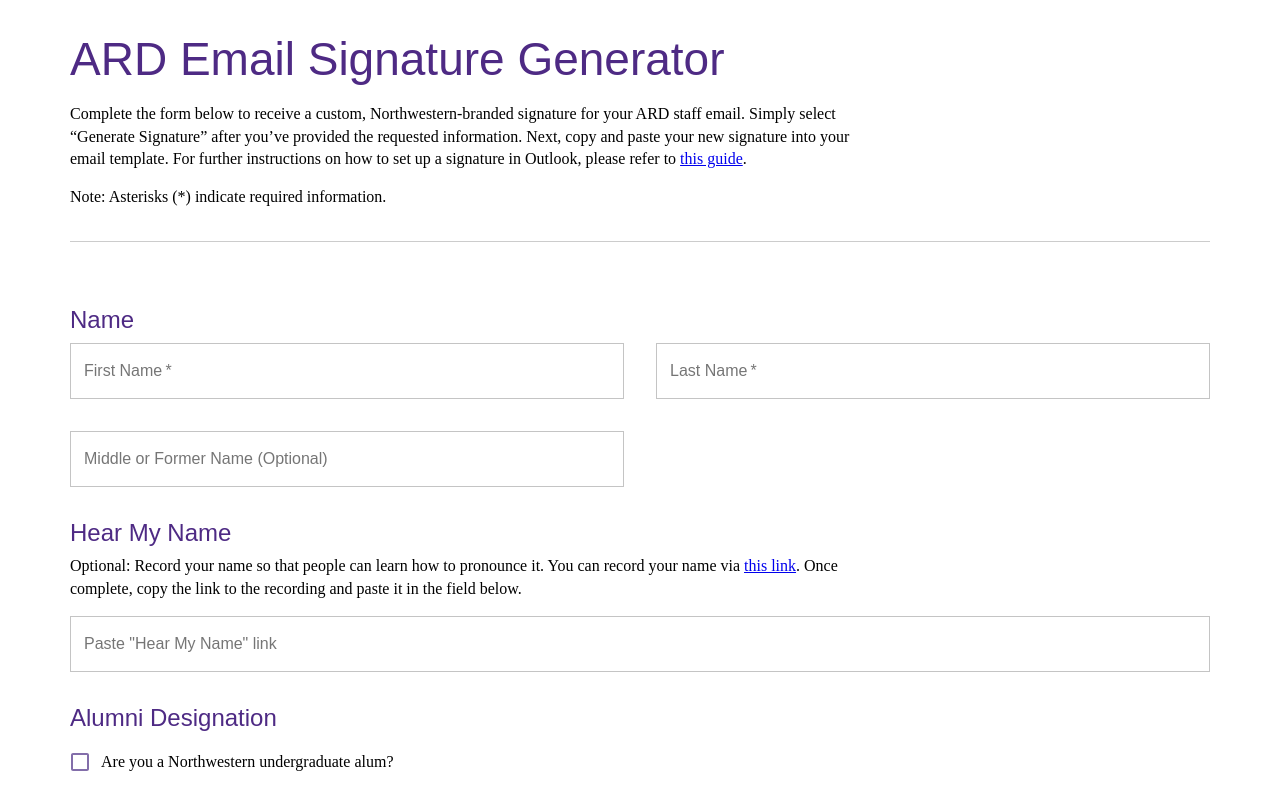
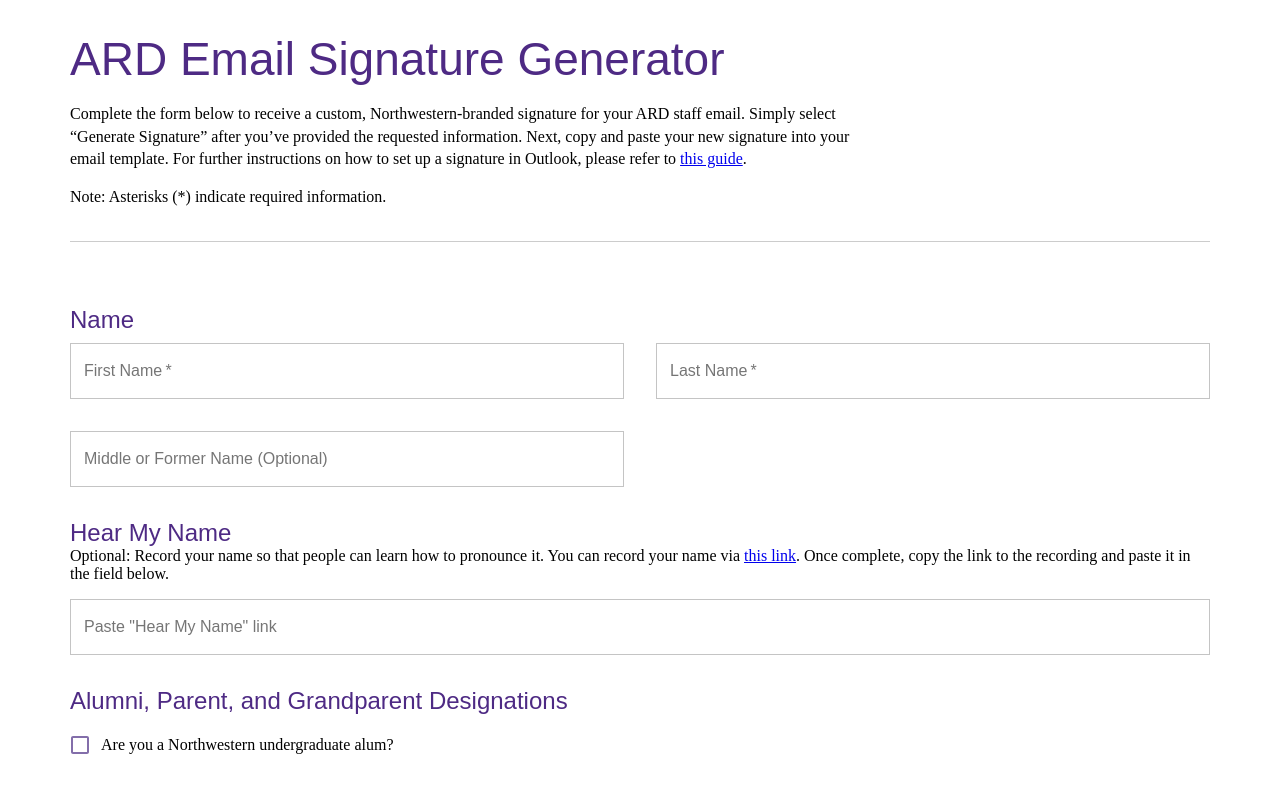
Before and after one commit to ardmarcomm/email-sig-generator-2, a React (Create React App) app: page / in a window 1280 px wide. Shown: the top 792 px of the page. Built offline with nearby package versions, Linux system fonts and the light colour scheme; a web font is replaced by a local one.

Commit message:
added class type to hear my name description and adjusted alumni title

```diff
--- a/src/components/Form.js
+++ b/src/components/Form.js
@@ -127,9 +127,9 @@
           halfWidth={true}
         />
         <h3>Hear My Name</h3>
-        <p>
+        <div className="sub-head-helper">
           Optional: Record your name so that people can learn how to pronounce it. You can record your name via <a href="https://www.name-coach.com/events/name-profile/registrations/new" target="_blank">this link</a>.
-        Once complete, copy the link to the recording and paste it in the field below.</p>
+        Once complete, copy the link to the recording and paste it in the field below.</div>
         <InputStep
           fieldName={"hearMyNameLink"}
           fieldLabel={"Paste \"Hear My Name\" link"}
@@ -137,7 +137,7 @@
           handleFieldChange={this.props.handleFieldChange}
           isRequired={false}
         />
-        <h3>Alumni Designation</h3>
+        <h3>Alumni, Parent, and Grandparent Designations</h3>
         <div className="checkboxes">
           <div className="form-step">
             <CheckboxStep
```
